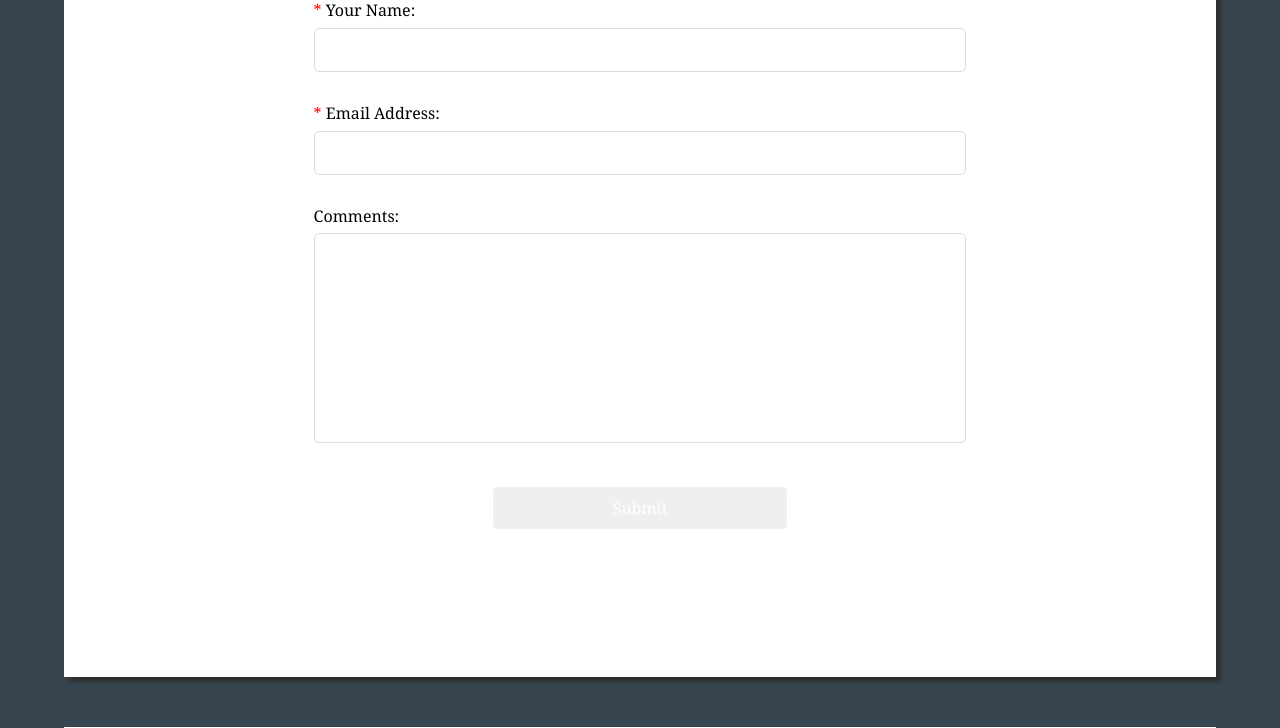
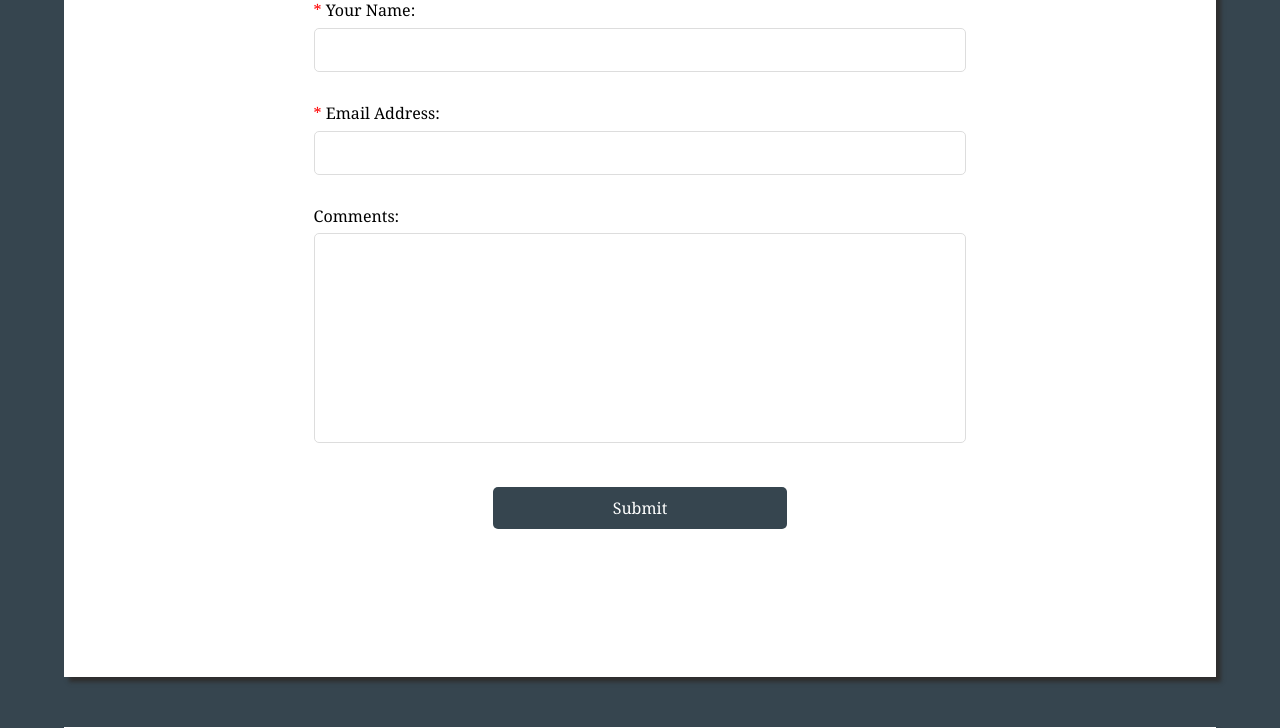
Before and after one commit to DGJustinTaylor/DGJustinTaylor.github.io, a PHP site: page / in a window 1280 px wide. Shown: the part 3424-4152 px from the top of the page. Run offline with PHP 8.4, Linux system fonts and the light colour scheme; some libraries are stand-ins or nearby versions.

Commit message:
Update main.css

```diff
--- a/styles/main.css
+++ b/styles/main.css
@@ -37,7 +37,7 @@ form input, textarea {
 
 form input[type=submit] {
 	width: 100%;
-	background-color: ##36454f;
+	background-color: #36454f;
 	color: white;
 	padding: .75em 1em;
 	border: none;
@@ -334,7 +334,7 @@ a:hover {
 }
 
 .accActive {
-    color: #ccc;
+    color: #000;
 }
 
 .email {
```
